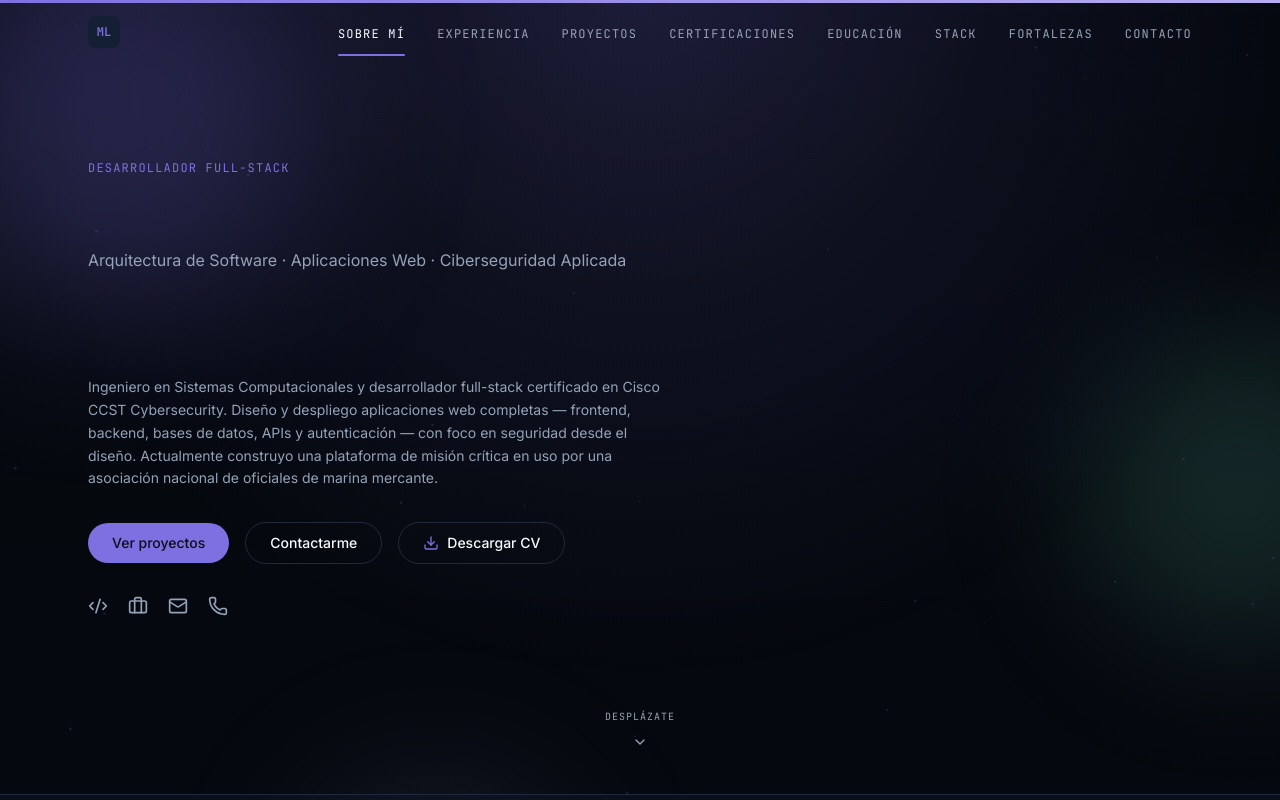
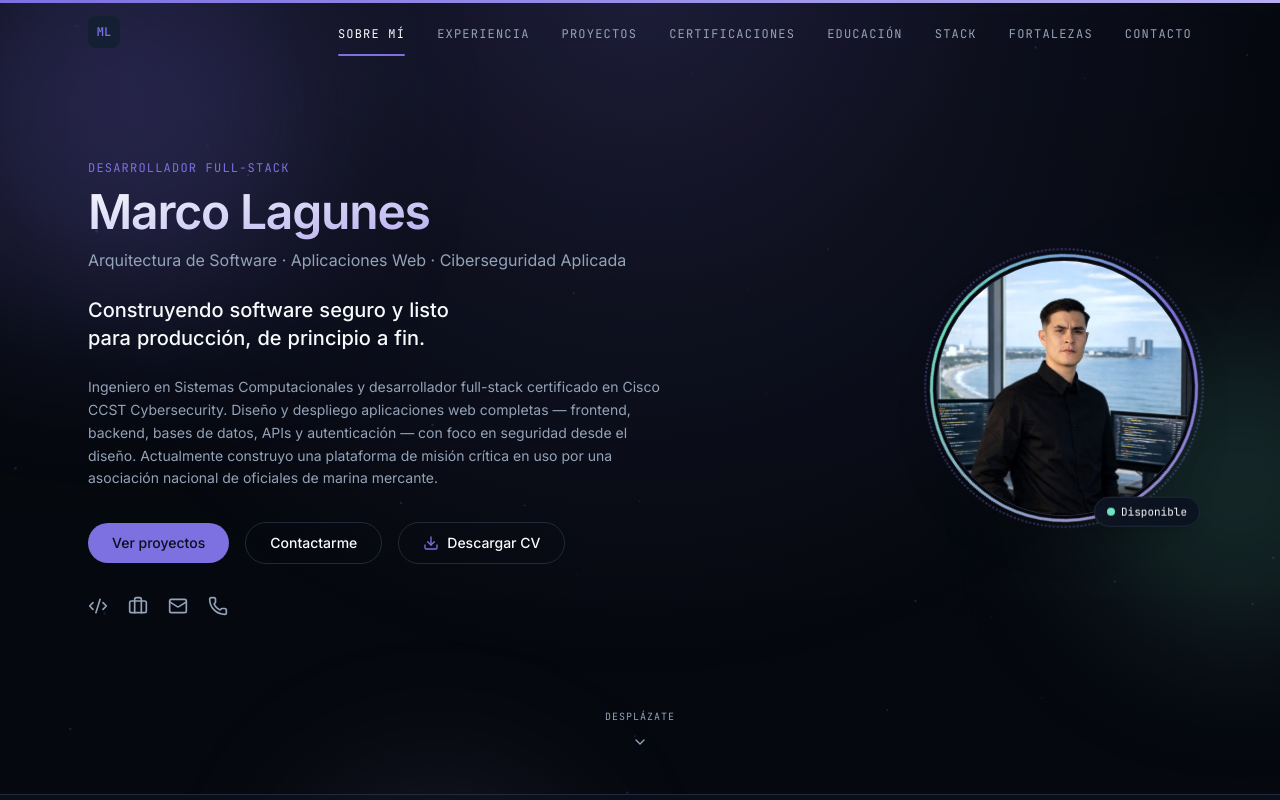
Before and after one commit to MarcoAntonioLagunes/Portafolio-Marco-Lagunes, a Next.js app: page / in a window 1280 px wide. Shown: the top 800 px of the page. Built offline with nearby package versions, Linux system fonts and the light colour scheme.

Commit message:
Corregir carga tardía de nombre y foto en el Hero

```diff
--- a/components/BootIntro.tsx
+++ b/components/BootIntro.tsx
@@ -73,8 +73,6 @@ export function BootIntro() {
     });
   };
 
-  if (!visible) return null;
-
   return (
     <AnimatePresence onExitComplete={() => setBooted(true)}>
       {visible && (
--- a/components/HeroAvatar.tsx
+++ b/components/HeroAvatar.tsx
@@ -2,16 +2,14 @@
 
 import Image from "next/image";
 import { motion, useReducedMotion } from "framer-motion";
-import { useBooted } from "@/lib/boot-context";
 
 export function HeroAvatar({ avatarExists }: { avatarExists: boolean }) {
   const reduced = useReducedMotion();
-  const { booted } = useBooted();
 
   return (
     <motion.div
-      initial={{ opacity: 0, scale: 0.92 }}
-      animate={booted ? { opacity: 1, scale: 1 } : {}}
+      initial={reduced ? false : { opacity: 0, scale: 0.92 }}
+      animate={{ opacity: 1, scale: 1 }}
       transition={{ duration: 0.6, ease: "easeOut", delay: 0.15 }}
       className="relative h-56 w-56 sm:h-64 sm:w-64"
     >
--- a/components/TerminalName.tsx
+++ b/components/TerminalName.tsx
@@ -2,19 +2,21 @@
 
 import { useEffect, useState } from "react";
 import { useReducedMotion } from "framer-motion";
-import { useBooted } from "@/lib/boot-context";
 import { cn } from "@/lib/utils";
 
+const START_DELAY_MS = 200;
+const CHAR_INTERVAL_MS = 55;
+
 export function TerminalName({ text, className }: { text: string; className?: string }) {
-  const { booted } = useBooted();
   const reduced = useReducedMotion();
   const [count, setCount] = useState(reduced ? text.length : 0);
 
   useEffect(() => {
-    if (reduced || !booted || count >= text.length) return;
-    const id = window.setTimeout(() => setCount((c) => c + 1), 55);
+    if (reduced || count >= text.length) return;
+    const delay = count === 0 ? START_DELAY_MS : CHAR_INTERVAL_MS;
+    const id = window.setTimeout(() => setCount((c) => c + 1), delay);
     return () => window.clearTimeout(id);
-  }, [booted, count, reduced, text.length]);
+  }, [count, reduced, text.length]);
 
   return (
     <h1 aria-label={text} className={cn(className)}>
--- a/components/TypewriterText.tsx
+++ b/components/TypewriterText.tsx
@@ -1,11 +1,9 @@
 "use client";
 
 import { motion } from "framer-motion";
-import { useBooted } from "@/lib/boot-context";
 import { cn } from "@/lib/utils";
 
 export function TypewriterText({ text, className }: { text: string; className?: string }) {
-  const { booted } = useBooted();
   const words = text.split(" ");
 
   return (
@@ -15,7 +13,7 @@ export function TypewriterText({ text, className }: { text: string; className?:
           key={`${word}-${i}`}
           aria-hidden="true"
           initial={{ opacity: 0, y: 8 }}
-          animate={booted ? { opacity: 1, y: 0 } : {}}
+          animate={{ opacity: 1, y: 0 }}
           transition={{ duration: 0.4, delay: 0.3 + i * 0.06, ease: "easeOut" }}
           className="mr-[0.3em] inline-block"
         >
```
